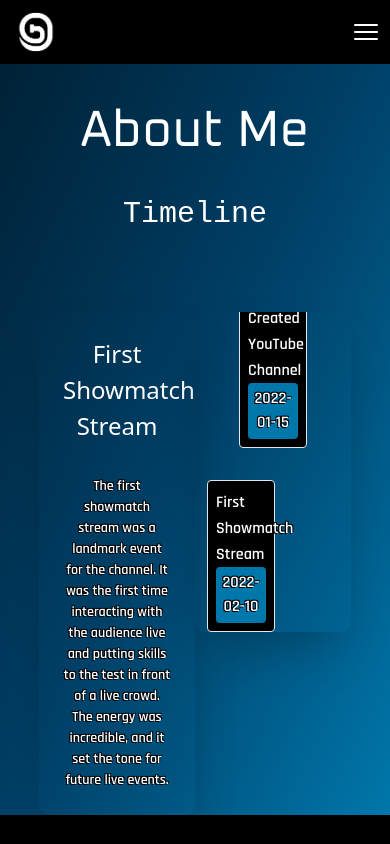
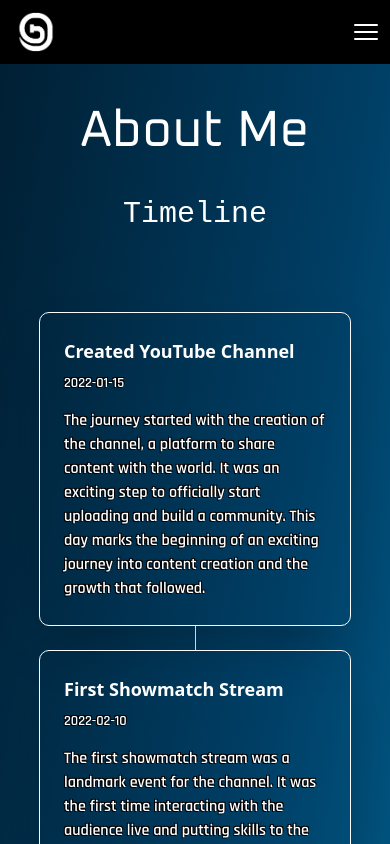
Before and after one commit to isakskold/gz000, a Next.js app: page /about in a window 390 px wide. Shown: the top 844 px of the page. Built offline with nearby package versions, Linux system fonts and the light colour scheme; a web font is replaced by a local one.

Commit message:
Timeline update. made the css file make sense. Minor improvements

```diff
--- a/package.json
+++ b/package.json
@@ -20,6 +20,7 @@
     "react": "^19.0.0",
     "react-dom": "^19.0.0",
     "react-icons": "^5.5.0",
+    "react-responsive": "^10.0.1",
     "tailwind-merge": "^3.0.2",
     "tailwindcss": "^4.0.14",
     "tw-animate-css": "^1.2.5"
--- /dev/null
+++ b/src/app/about/components/MobileTimeline.tsx
@@ -0,0 +1,34 @@
+"use client";
+
+import React from "react";
+import { timelineItems } from "@/data/timeline";
+
+const MobileTimeline: React.FC = () => {
+  const sortedTimelineItems = [...timelineItems].sort(
+    (a, b) => new Date(a.date).getTime() - new Date(b.date).getTime()
+  );
+
+  return (
+    <div className="flex flex-col w-full">
+      {sortedTimelineItems.map((item, index) => (
+        <React.Fragment key={index}>
+          <div className="p-6 rounded-lg shadow-2xl border border-gray-50">
+            <div className="flex justify-between gap-x-9 gap-y-2 flex-wrap">
+              <h3 className="text-lg font-semibold">{item.title}</h3>
+              <span className="block text-sm rounded">{item.date}</span>
+            </div>
+            <p className="mt-4 text-base text">{item.info}</p>
+          </div>
+          {index < sortedTimelineItems.length - 1 && (
+            <div className="flex justify-center">
+              {/* Connector line appears only in the gap between items */}
+              <div className="w-px h-6 bg-gray-300" />
+            </div>
+          )}
+        </React.Fragment>
+      ))}
+    </div>
+  );
+};
+
+export default MobileTimeline;
--- a/src/app/about/components/Timeline.tsx
+++ b/src/app/about/components/Timeline.tsx
@@ -10,35 +10,30 @@ const Timeline: React.FC = () => {
   const itemsRef = useRef<(HTMLDivElement | null)[]>([]);
   const containerRef = useRef<HTMLDivElement>(null);
 
-  // Sort the timelineItems by the date in ascending order (earliest first)
-  const sortedTimelineItems = [...timelineItems].sort((a, b) => {
-    return new Date(a.date).getTime() - new Date(b.date).getTime();
-  });
+  // Sort timelineItems by date ascending (earliest first)
+  const sortedTimelineItems = [...timelineItems].sort(
+    (a, b) => new Date(a.date).getTime() - new Date(b.date).getTime()
+  );
 
-  // Function to automatically update the selected index
   const autoChangeIndex = () => {
     setSelectedIndex(
       (prevIndex) => (prevIndex + 1) % sortedTimelineItems.length
     );
   };
 
-  // Automatically change selected item every 10 seconds unless manually changed
   useEffect(() => {
-    if (manualSelectionRef.current) return; // Don't run if manually selected
-
+    if (manualSelectionRef.current) return;
     const intervalId = setInterval(() => {
       autoChangeIndex();
-    }, 4000); // Change every 10 seconds
-
-    return () => clearInterval(intervalId); // Cleanup on component unmount
+    }, 4000);
+    return () => clearInterval(intervalId);
   }, [manualSelectionRef.current]);
 
-  // Scroll the selected item into view relative to the container
   useEffect(() => {
     const item = itemsRef.current[selectedIndex];
     if (item) {
       item.scrollIntoView({
-        behavior: "smooth", // Scroll smoothly
+        behavior: "smooth",
         block: "nearest",
       });
     }
@@ -46,13 +41,13 @@ const Timeline: React.FC = () => {
 
   const handleItemClick = (index: number) => {
     setSelectedIndex(index);
-    manualSelectionRef.current = true; // Disable auto change when user manually selects an item
+    manualSelectionRef.current = true;
   };
 
   return (
     <div className="flex justify-between w-full">
       {/* Left Panel: Dynamic content */}
-      <div className="flex flex-col gap-8 justify-start max-w-1/2 p-6 rounded-lg shadow-2xl">
+      <div className="flex flex-col gap-8 justify-start max-w-1/2 max-h-[30vh] min-h-80 overflow-y-auto p-6 rounded-lg shadow-2xl">
         <h3 className="text-[clamp(1.5rem,0.625rem+1vw,2rem)] text-center">
           {sortedTimelineItems[selectedIndex].title}
         </h3>
@@ -61,10 +56,12 @@ const Timeline: React.FC = () => {
         </p>
       </div>
 
-      {/* Right Panel: Vertical list */}
+      {/* Right Panel Wrapper */}
+      <div className="relative flex">
+        {/* Scrollable Timeline Items */}
         <div
           ref={containerRef}
-        className="flex flex-col gap-8 max-h-[30vh] min-h-80 px-11 py-3 overflow-y-auto  rounded-lg shadow-2xl "
+          className="flex flex-col gap-8 max-h-[30vh] min-h-80 px-11 py-3 overflow-y-auto rounded-lg shadow-2xl"
         >
           {sortedTimelineItems.map((item, index) => (
             <TimelineItemCard
@@ -74,9 +71,20 @@ const Timeline: React.FC = () => {
               key={index}
               item={item}
               selected={index === selectedIndex}
-            onClick={() => handleItemClick(index)} // Change selection on click
+              onClick={() => handleItemClick(index)}
             />
           ))}
+        </div>
+
+        {/* Static Progress Bar */}
+        <div className="absolute right-[9px] top-0 bottom-0 w-2">
+          <div
+            key={selectedIndex}
+            className={`w-full bg-[#0077aa] rounded ${
+              manualSelectionRef.current ? "opacity-0" : "opacity-100"
+            } ${manualSelectionRef.current ? "" : "progress-bar-fill"}`}
+          />
+        </div>
       </div>
     </div>
   );
--- /dev/null
+++ b/src/app/about/components/TimelineWrapper.tsx
@@ -0,0 +1,17 @@
+"use client";
+
+import { useMediaQuery } from "react-responsive";
+import dynamic from "next/dynamic";
+
+// Dynamically import Timeline and MobileTimeline with ssr: false to make sure they are rendered only on the client-side
+const Timeline = dynamic(() => import("./Timeline"), { ssr: false });
+const MobileTimeline = dynamic(() => import("./MobileTimeline"), {
+  ssr: false,
+});
+
+const TimelineWrapper = () => {
+  const isDesktop = useMediaQuery({ minWidth: 768 });
+  return isDesktop ? <Timeline /> : <MobileTimeline />;
+};
+
+export default TimelineWrapper;
--- a/src/app/about/page.tsx
+++ b/src/app/about/page.tsx
@@ -1,16 +1,17 @@
-import Timeline from "./components/Timeline";
+// app/about/page.tsx
 import PageHeader from "@/components/PageHeader";
+import TimelineWrapper from "./components/TimelineWrapper";
 
-const page: React.FC = () => {
+const Page = () => {
   return (
     <div className="flex flex-col items-center w-full max-w-[800px] mx-auto">
       <PageHeader text="About Me" />
-      <div className="flex flex-col gap-20 w-full items-center mt-8 ">
+      <div className="flex flex-col gap-20 w-full items-center mt-8">
         <h2 className="text-3xl">Timeline</h2>
-        <Timeline />
+        <TimelineWrapper />
       </div>
     </div>
   );
 };
 
-export default page;
+export default Page;
--- a/src/app/contact/page.tsx
+++ b/src/app/contact/page.tsx
@@ -11,7 +11,7 @@ const page: React.FC<Props> = () => {
       <PageHeader text="Contact Me" />
 
       <div
-        className={`flex flex-col mx-auto gap-11 mb-9 justify-center w-full max-w-[${maxWidth}]`}
+        className={`flex flex-col mx-auto gap-11 justify-center w-full max-w-[${maxWidth}]`}
       >
         {Object.keys(contactData).map((key, index) => (
           <div
--- a/src/app/globals.css
+++ b/src/app/globals.css
@@ -1,11 +1,20 @@
+/* ===============================================
+   1. Imports
+=============================================== */
 @import "tailwindcss";
 @import "tw-animate-css";
 
+/* ===============================================
+   2. Custom Variants & Global Body Styles
+=============================================== */
 @custom-variant dark (&:is(.dark *));
 body {
   color: white;
 }
 
+/* ===============================================
+   3. Theme Variables (Custom Fonts)
+=============================================== */
 /* Load your theme (like fonts and other customizations) */
 @theme {
   --font-orbitron: "Orbitron", sans-serif;
@@ -14,6 +23,9 @@ body {
   --font-giestMono: "GiestMono", sans-serif;
 }
 
+/* ===============================================
+   4. Custom Utilities & Breakpoints
+=============================================== */
 @layer utilities {
   /* Define a custom breakpoint at 1050px */
   @media (min-width: 1100px) {
@@ -23,6 +35,10 @@ body {
     }
   }
 }
+
+/* ===============================================
+   5. Keyframes (Animations)
+=============================================== */
 
 /* Typewriter Animation */
 @keyframes typewriter {
@@ -50,7 +66,42 @@ body {
   }
 }
 
-/* Custom scrollbar styles */
+/* Progress bar animation */
+@keyframes fillBar {
+  from {
+    height: 0%;
+  }
+  to {
+    height: 100%;
+  }
+}
+
+/* ===============================================
+   6. Animation Utility Classes
+=============================================== */
+
+/* Progress Bar Fill Animation */
+.progress-bar-fill {
+  animation: fillBar 4000ms linear forwards;
+}
+
+/* Apply the slide-in animation */
+.animate-slide-in-top {
+  animation: slide-in-from-top 0.5s ease-out forwards;
+  opacity: 0; /* Hide the element initially */
+}
+
+/* Apply typewriter animation to a specific class */
+.typewriter {
+  overflow: hidden; /* Hide the text as it animates */
+  white-space: nowrap; /* Prevent text from wrapping */
+  border-right: 3px solid #fff; /* Cursor effect */
+  animation: typewriter 2.5s steps(30) 0s 1 normal both; /* Adjust timing and steps for effect */
+}
+
+/* ===============================================
+   7. Custom Scrollbar Styles
+=============================================== */
 ::-webkit-scrollbar {
   width: 8px; /* Width of the scrollbar */
 }
@@ -68,20 +119,9 @@ body {
   background: #555; /* Thumb color on hover */
 }
 
-/* Apply the slide-in animation */
-.animate-slide-in-top {
-  animation: slide-in-from-top 0.5s ease-out forwards;
-  opacity: 0; /* Hide the element initially */
-}
-
-/* Apply typewriter animation to a specific class */
-.typewriter {
-  overflow: hidden; /* Hide the text as it animates */
-  white-space: nowrap; /* Prevent text from wrapping */
-  border-right: 3px solid #fff; /* Cursor effect */
-  animation: typewriter 2.5s steps(30) 0s 1 normal both; /* Adjust timing and steps for effect */
-}
-
+/* ===============================================
+   8. Font Face Declarations
+=============================================== */
 @font-face {
   font-family: "Orbitron";
   src: url("/fonts/Orbitron-VariableFont_wght.woff") format("woff");
@@ -109,6 +149,9 @@ body {
   font-style: normal;
 }
 
+/* ===============================================
+   9. Text Effects
+=============================================== */
 .text-stroke {
   text-shadow: -1px -1px 0 #000, 1px -1px 0 #000, -1px 1px 0 #000,
     1px 1px 0 #000; /* Stroke effect */
@@ -118,6 +161,9 @@ body {
   text-shadow: 2px 2px 4px rgba(0, 0, 0, 1); /* Horizontal, Vertical, Blur, Color */
 }
 
+/* ===============================================
+   10. Element Specific Styles
+=============================================== */
 h1 {
   padding: 0.5rem;
   font-family: "Oxanium", sans-serif;
@@ -136,6 +182,9 @@ tr {
   text-shadow: -1px -1px 0 #000, 1px -1px 0 #000, -1px 1px 0 #000;
 }
 
+/* ===============================================
+   11. Global Theme Colors & Variables
+=============================================== */
 :root {
   --radius: 0.625rem;
   --background: oklch(1 0 0);
@@ -205,6 +254,9 @@ tr {
   --sidebar-ring: oklch(0.551 0.027 264.364);
 }
 
+/* ===============================================
+   12. Theme Inline Variables (Utility for Components)
+=============================================== */
 @theme inline {
   --radius-sm: calc(var(--radius) - 4px);
   --radius-md: calc(var(--radius) - 2px);
@@ -243,6 +295,9 @@ tr {
   --color-sidebar-ring: var(--sidebar-ring);
 }
 
+/* ===============================================
+   13. Base Styles
+=============================================== */
 @layer base {
   * {
     @apply border-border outline-ring/50;
--- a/src/app/layout.tsx
+++ b/src/app/layout.tsx
@@ -17,7 +17,7 @@ export default function RootLayout({
     <html lang="en">
       <body className="antialiased flex flex-col relative min-h-screen overflow-x-hidden">
         <Header />
-        <main className="flex flex-grow px-[10%] pt-16 sm:pt-32 bg-gradient-to-br from-[#001f33] via-[#003f66] to-[#0077aa] h-full">
+        <main className="flex flex-grow pb-6 md:pb-14 px-[10%] pt-16 sm:pt-32 bg-gradient-to-br from-[#001f33] via-[#003f66] to-[#0077aa] h-full">
           {children}
         </main>
 
```
Also changed, not shown: 1 other file (tests, documents, lock files or other folders). Lines whose indentation alone changed are shown as unchanged.
